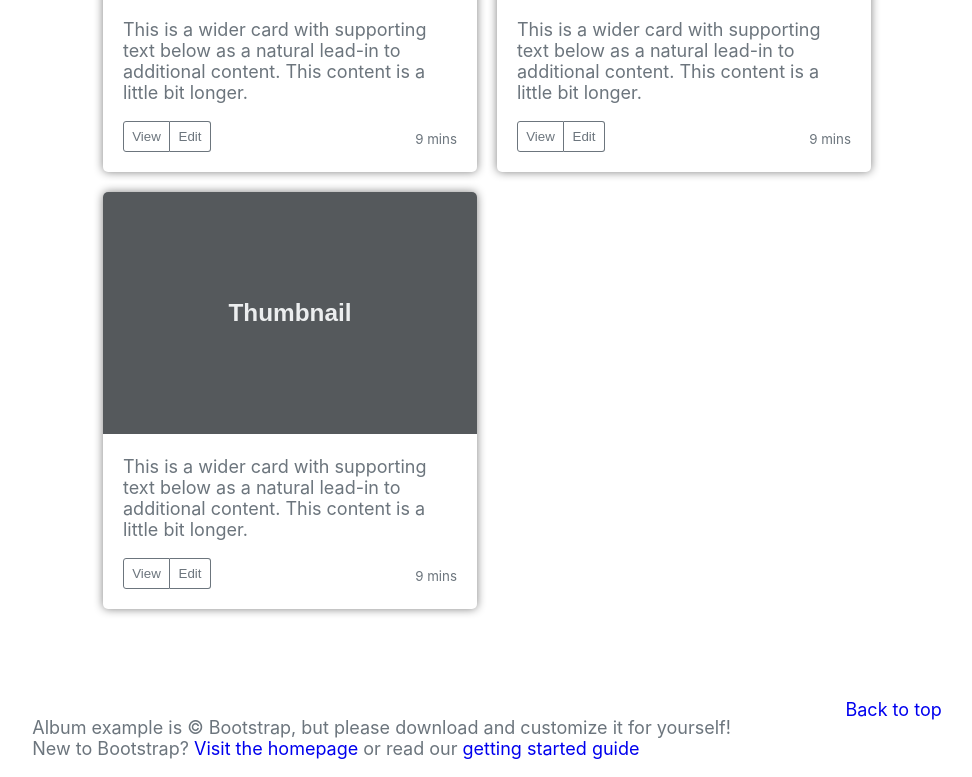
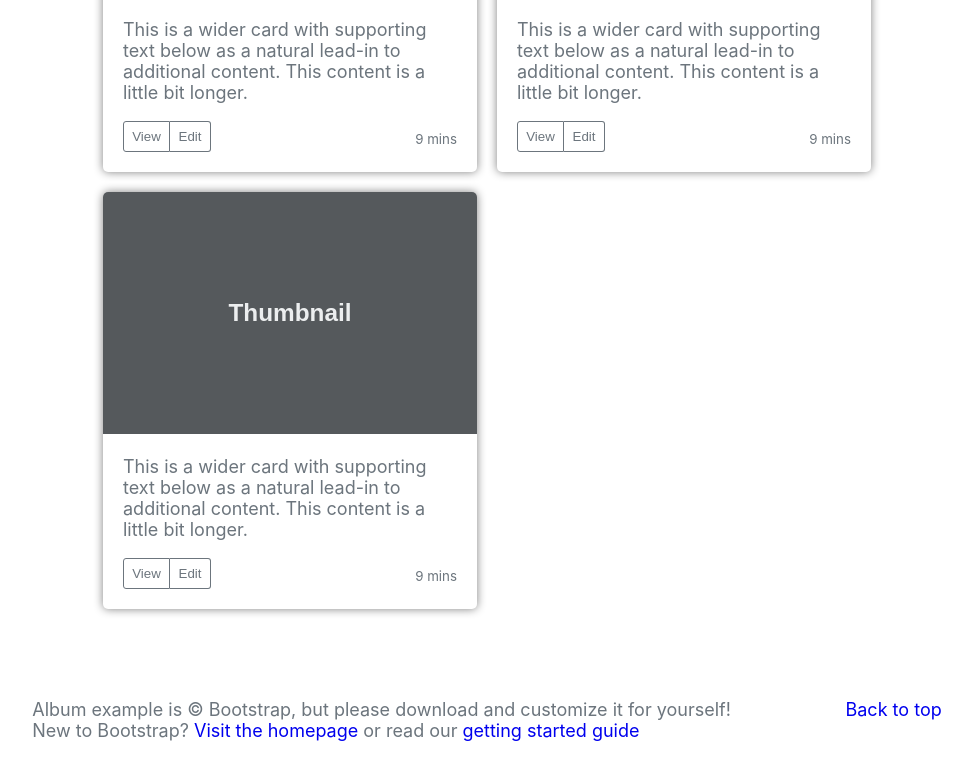
Before and after one commit to VanoVeryWonderful/VasyaProject, a plain HTML site: page index.html in a window 1280 px wide. Shown: the part 2003-2780 px from the top of the page, without its empty margins (153-1125 px from the left). Drawn offline with Linux system fonts and the light colour scheme.

Commit message:
доделал

```diff
--- a/style.css
+++ b/style.css
@@ -226,3 +226,7 @@ filter: progid:DXImageTransform.Microsoft.gradient( startColorstr='#4c4c4c', end
 	text-decoration: underline;
 	color: #6f42c1;
 }
+
+.foot_text {
+	margin-top: 0;
+}
```
